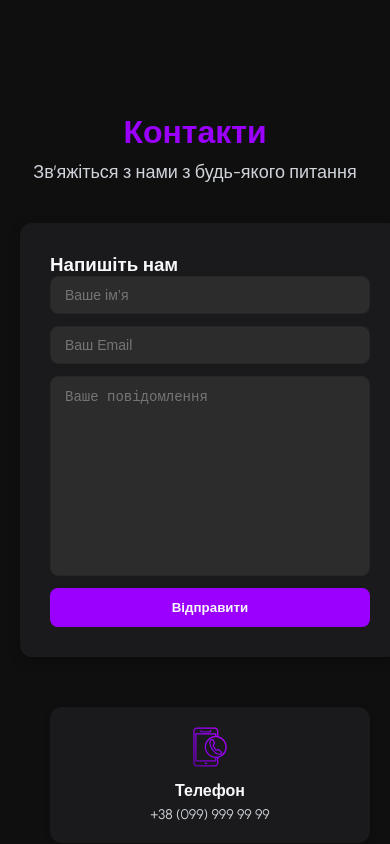
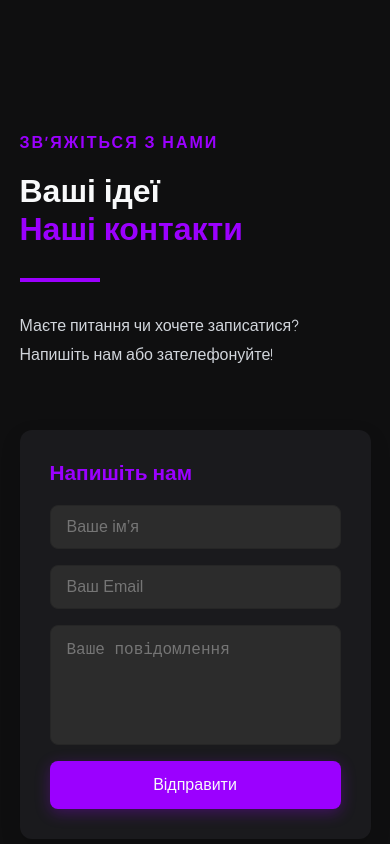
Before and after one commit to 1podliva/BLACKMARK, a React (Create React App) app in the folder frontend/: page / in a window 390 px wide. Shown: the part 4260-5104 px from the top of the page. Built offline with nearby package versions, Linux system fonts and the light colour scheme.

Commit message:
контакти норм

```diff
--- a/frontend/src/App.css
+++ b/frontend/src/App.css
@@ -31,13 +31,14 @@ a {
   color: #9CA3AF;
 }
 
-section {
+/* section {
   /* margin: 0 120px; */
   /* height: 100vh; */
   /* display: flex; */
-  justify-content: center;
-  align-items: center;
-  scroll-snap-align: start;
-  scroll-snap-stop: always;
-  transition: all 0.6s ease-in-out;
-}
+
+  /* justify-content: center; */
+  /* align-items: center; */
+  /* scroll-snap-align: start; */
+  /* scroll-snap-stop: always; */
+  /* transition: all 0.6s ease-in-out; */
+/*}*/
--- a/frontend/src/components/Contacts.css
+++ b/frontend/src/components/Contacts.css
@@ -9,123 +9,154 @@
 }
 
 .contacts-section {
-  padding: 60px 20px;
+  display: flex;
+  justify-content: center;
+  padding: 120px 10%;
   background-color: var(--dark-bg);
+  color: var(--soft-white);
+  position: relative;
+  overflow: hidden;
+}
+
+.contacts-content {
+  max-width: 800px;
+  width: 100%;
+  position: relative;
+  z-index: 2;
+}
+
+.intro-block {
+  margin-bottom: 60px;
+}
+
+.section-subtitle {
+  font-size: 18px;
+  color: var(--purple-accent);
+  text-transform: uppercase;
+  letter-spacing: 2px;
+  margin-bottom: 20px;
+}
+
+.main-title {
+  font-size: clamp(2.5rem, 5vw, 4rem);
+  font-weight: 700;
+  line-height: 1.2;
+  margin: 0;
+}
+
+.first-line {
+  display: block;
   color: var(--soft-white);
 }
 
-.contacts-header {
-  text-align: center;
-  margin-bottom: 40px;
+.second-line {
+  display: block;
+  color: var(--purple-accent);
 }
 
-.contacts-header h2 {
-  font-size: 32px;
-  color: var(--purple-accent);
-  margin-bottom: 10px;
+.divider {
+  width: 80px;
+  height: 4px;
+  background: var(--purple-accent);
+  margin: 30px 0;
 }
 
-.contacts-header p {
-  /* font-size: 16px; */
+.intro-text {
+  font-size: 1.2rem;
+  line-height: 1.8;
   color: var(--light-gray);
+  max-width: 600px;
+  margin-bottom: 60px;
 }
 
-.contacts-main-container {
+.contacts-grid {
+  display: grid;
+  grid-template-columns: 1fr 1fr;
+  gap: 40px;
+  margin-bottom: 80px;
+}
+
+.form-info-block {
   display: flex;
   flex-direction: column;
   gap: 40px;
 }
 
-.custom-layout {
-  display: flex;
-  flex-wrap: wrap;
-  gap: 50px;
-  justify-content: space-between;
-}
-
 .contact-form-container {
-  flex: 1;
-  min-width: 320px;
-  max-width: 400px;
   background-color: var(--navy-gray);
   padding: 30px;
   border-radius: 12px;
-  box-shadow: 0 4px 12px rgba(0, 0, 0, 0.25);
+  box-shadow: 0 8px 20px rgba(0, 0, 0, 0.15);
 }
 
-.contact-form h3 {
-  font-size: 20px;
+.contact-form-container h3 {
+  font-size: 1.5rem;
+  color: var(--purple-accent);
   margin-bottom: 20px;
-  color: var(--soft-white);
 }
-
 
 .contact-form {
   display: flex;
   flex-direction: column;
 }
 
-
-
 .contact-form input,
 .contact-form textarea {
   width: 100%;
-  padding: 10px 14px;
-  margin-bottom: 12px;
+  padding: 12px 16px;
+  margin-bottom: 16px;
   border-radius: 8px;
   background-color: #2C2C2C;
   color: var(--soft-white);
   border: 1px solid #262626;
-  font-size: 14px;
-  box-sizing: border-box; /* Це важливо для правильного обчислення розмірів */
+  font-size: 1rem;
+  box-sizing: border-box;
 }
 
 .contact-form textarea {
-  flex-grow: 1; /* Займає весь доступний простір */
-  resize: none; /* Відключаємо зміну розміру */
-  min-height: 200px; /* Мінімальна висота */
-  line-height: 1.5; /* Задає відстань між рядками */
+  resize: none;
+  min-height: 120px;
+  line-height: 1.5;
 }
 
 .contact-form button {
-  padding: 12px;
+  padding: 15px 30px;
   background-color: var(--purple-accent);
   border: none;
   border-radius: 8px;
   color: var(--soft-white);
-  font-weight: bold;
+  font-size: 1rem;
+  font-weight: 500;
   cursor: pointer;
-  transition: background-color 0.3s ease;
-  width: 100%;
+  transition: all 0.3s ease;
+  box-shadow: 0 4px 15px rgba(155, 0, 255, 0.3);
 }
 
 .contact-form button:hover {
   background-color: var(--purple-hover);
+  transform: translateY(-3px);
+  box-shadow: 0 8px 20px rgba(155, 0, 255, 0.4);
 }
 
 .form-success {
   margin-top: 10px;
   color: var(--muted-pink);
-  font-size: 14px;
+  font-size: 0.9rem;
 }
 
-.contact-info-container.compact {
-  flex: 1;
-  min-width: 320px;
-  max-width: 350px;
-  display: flex;
-  flex-direction: column;
-  gap: 30px;
+.contact-info-container {
+  display: grid;
+  grid-template-columns: 1fr;
+  gap: 20px;
 }
 
 .contact-info {
   background-color: var(--navy-gray);
   padding: 20px;
   border-radius: 12px;
+  box-shadow: 0 8px 20px rgba(0, 0, 0, 0.15);
   text-align: center;
-  box-shadow: 0 2px 6px rgba(0, 0, 0, 0.2);
   transition: transform 0.3s ease;
-  flex-grow: 1;
 }
 
 .contact-info:hover {
@@ -133,21 +164,21 @@
 }
 
 .contact-icon {
-  width: 40px;
-  height: 40px;
+  width: 32px;
+  height: 32px;
   margin-bottom: 10px;
   filter: brightness(1.2);
 }
 
 .contact-info h3 {
-  font-size: 16px;
-  margin-bottom: 6px;
-  color: var(--soft-white);
+  font-size: 1.2rem;
+  color: var(--purple-accent);
+  margin-bottom: 8px;
 }
 
 .contact-info p,
 .contact-info a {
-  font-size: 14px;
+  font-size: 1rem;
   color: var(--light-gray);
   text-decoration: none;
 }
@@ -157,20 +188,57 @@
 }
 
 .contacts-map {
-  width: 30%; /* Задаємо ширину для карти, щоб вона була в ряду з іншими елементами */
-  height: 500px; /* Задайте бажану висоту */
   border-radius: 12px;
   overflow: hidden;
-  box-shadow: 0 4px 12px rgba(0, 0, 0, 0.25);
+  box-shadow: 0 8px 20px rgba(0, 0, 0, 0.15);
+  height: 100%;
+  min-height: 300px;
 }
 
 @media (max-width: 768px) {
-  .custom-layout {
-    flex-direction: column;
-    align-items: center;
+  .contacts-section {
+    padding: 80px 5%;
+  }
+
+  .contacts-grid {
+    grid-template-columns: 1fr;
+    gap: 30px;
+    margin-bottom: 60px;
+  }
+
+  .contact-form-container,
+  .contact-info-container,
+  .contacts-map {
+    max-width: 100%;
   }
 
   .contacts-map {
     height: 300px;
   }
+
+  .intro-text {
+    font-size: 1rem;
+    margin-bottom: 40px;
+  }
+
+  .section-subtitle {
+    font-size: 16px;
+  }
+
+  .main-title {
+    font-size: clamp(2rem, 4vw, 3rem);
+  }
+
+  .contact-form-container h3 {
+    font-size: 1.3rem;
+  }
+
+  .contact-info h3 {
+    font-size: 1.1rem;
+  }
+
+  .contact-info p,
+  .contact-info a {
+    font-size: 0.9rem;
+  }
 }
--- a/frontend/src/components/Contacts.js
+++ b/frontend/src/components/Contacts.js
@@ -11,13 +11,21 @@ const Contacts = () => {
 
   return (
     <section className="contacts-section" id="contacts">
-      <div className="contacts-header">
-        <h2>Контакти</h2>
-        <p>Зв’яжіться з нами з будь-якого питання</p>
+      <div className="contacts-content">
+        <div className="intro-block">
+          <h2 className="section-subtitle">Зв’яжіться з нами</h2>
+          <h1 className="main-title">
+            <span className="first-line">Ваші ідеї</span>
+            <span className="second-line">Наші контакти</span>
+          </h1>
+          <div className="divider"></div>
+          <p className="intro-text">
+            Маєте питання чи хочете записатися? Напишіть нам або зателефонуйте!
+          </p>
         </div>
 
-      <div className="contacts-main-container">
-        <div className="custom-layout">
+        <div className="contacts-grid">
+          <div className="form-info-block">
             <div className="contact-form-container">
               <h3>Напишіть нам</h3>
               <form className="contact-form" onSubmit={handleFormSubmit}>
@@ -29,7 +37,7 @@ const Contacts = () => {
               </form>
             </div>
 
-          <div className="contact-info-container compact">
+            <div className="contact-info-container">
               <div className="contact-info">
                 <img src="/images/phone.svg" className="contact-icon" alt="Phone" />
                 <h3>Телефон</h3>
@@ -46,9 +54,11 @@ const Contacts = () => {
                 <p>м. Київ, вул. Пишна 13</p>
               </div>
             </div>
+          </div>
+
           <div className="contacts-map">
             <iframe
-            src="https://www.google.com/maps/embed?pb=!1m18..."
+              src="https://www.google.com/maps/embed?pb=!1m18!1m12!1m3!1d3286.513880439279!2d24.070372079543187!3d49.80916605797731!2m3!1f0!2f0!3f0!3m2!1i1024!2i768!4f13.1!3m3!1m2!1s0x473ae81c20a2ca41%3A0x29e04fd364c34bda!2sTechnical%20College!5e0!3m2!1sru!2sua!4v1745317070931!5m2!1sru!2sua"
               title="Studio Location"
               width="100%"
               height="100%"
@@ -58,11 +68,10 @@ const Contacts = () => {
             ></iframe>
           </div>
         </div>
-
-
       </div>
     </section>
   );
 };
 
+
 export default Contacts;
```
Lines whose indentation alone changed are shown as unchanged.
